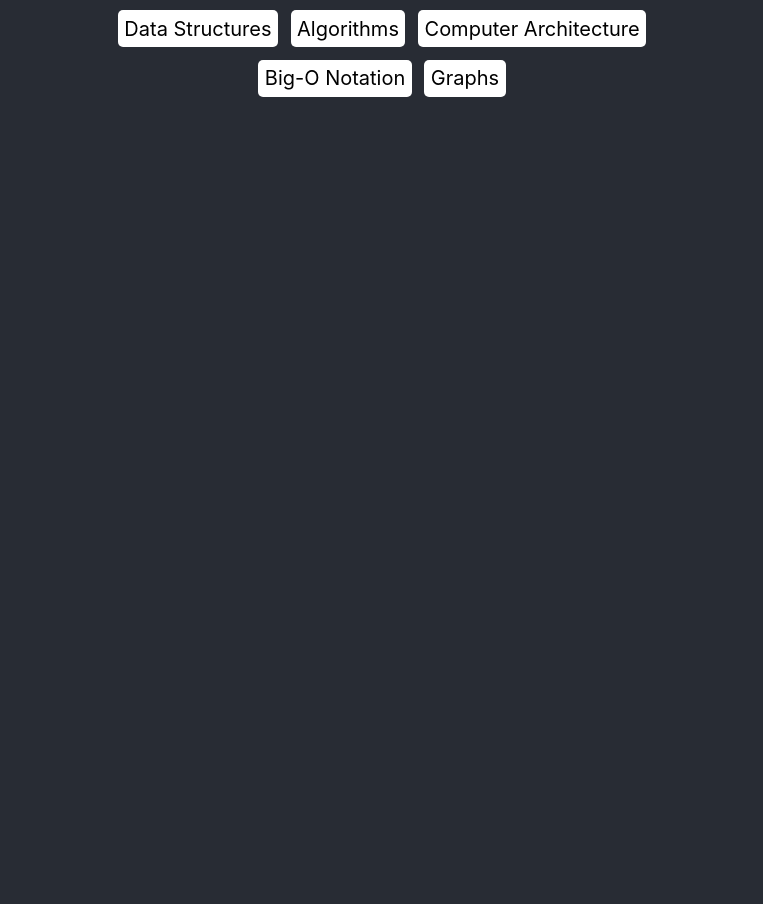
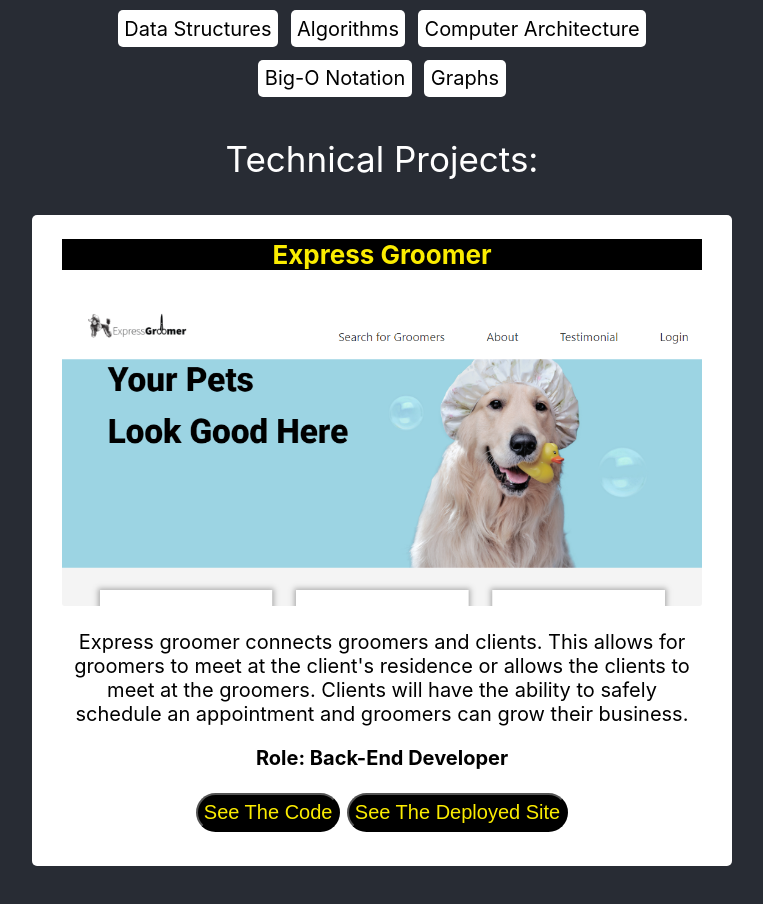
Before and after one commit to fnumilat/myportfolio, a React (Create React App) app in the folder my-portfolio/: page / in a window 1280 px wide. Shown: the part 1180-2084 px from the top of the page, without its empty margins (258-1021 px from the left). Before the commit the page ends 1283 px from the top, so only its background shows below. Built offline with nearby package versions, Linux system fonts and the light colour scheme.

Commit message:
Worked More On The Project Section.

```diff
--- a/my-portfolio/src/App.css
+++ b/my-portfolio/src/App.css
@@ -95,3 +95,69 @@
 .Tech-skill:hover {
   background-color: #FBEC00;
 }
+
+.Projects-section-header {
+  display: flex;
+  align-items: center;
+  justify-content: center;
+  font-size: 35px;
+  color: white;
+  margin-bottom: -1%;
+  /* border: white 2px solid; */
+}
+
+.Project {
+  display: flex;
+  flex-direction: column;
+  align-items: center;
+  justify-content: center;
+  margin-bottom: 4%;
+  margin-top: 1%;
+  padding: 30px;
+  /* border: white 2px solid; */
+  width: 50%;
+  background-color: white;
+  border-radius: 5px;
+}
+
+.Project-title {
+  font-size: 26px;
+  color: #FBEC00;
+  font-weight: bold;
+  margin-top: -5%;
+  background-color: black;
+}
+
+.Project-photo {
+  width: 100%;
+  border-radius: 3px;
+  /* border: solid #AA3939 1px; */
+}
+
+.Project-description {
+  font-size: 20px;
+  color: black;
+    /* border: solid #AA3939 1px; */
+}
+
+.Project-role {
+  font-size: 20px;
+  color: black;
+  font-weight: bold;
+    /* border: solid #AA3939 1px; */
+}
+
+.Project-button {
+  margin: .5%;
+  font-size: 20px;
+  border-radius: 20px;
+  color: #FBEC00;
+  background-color: black;
+  transition: 0.3s;
+  opacity: 1;
+  padding: 6px;
+}
+
+.Project-button:hover {
+  opacity: 0.6;
+}
--- a/my-portfolio/src/App.js
+++ b/my-portfolio/src/App.js
@@ -1,4 +1,5 @@
 import './App.css';
+import ExpressGroomer from './projects components/ExpressGroomer'
 import header_image from './images/header-photo.jpg';
 
 function App() {
@@ -11,9 +12,7 @@ function App() {
         <img src={header_image} className="App-header-photo"/>
       </header>
       <div className="About-section-header">
-        <p>
-          About Fnu Milat:
-        </p>
+        <p>About Fnu Milat:</p>
       </div>
       <div className="About-section-paragraph">
         <p>
@@ -26,9 +25,7 @@ function App() {
           </p>
       </div>
       <div className="Tech-skills-section-header">
-        <p>
-          Technical Skills:
-        </p>
+        <p>Technical Skills:</p>
       </div>
       <div className="Tech-skills-section-skills">
         <p className="Tech-skill">Javascript</p>
@@ -58,6 +55,12 @@ function App() {
         <p className="Tech-skill"> Big-O Notation</p>
         <p className="Tech-skill">Graphs</p>
       </div>
+      <div className="Projects-section-header">
+        <p>Technical Projects:</p>
+      </div>
+      <div className="Project">
+        <ExpressGroomer />
+      </div>
     </div>
   );
 }
--- /dev/null
+++ b/my-portfolio/src/projects components/ExpressGroomer.js
@@ -0,0 +1,28 @@
+import '../App.css';
+import express_groomer_image from '../images/express-groomer-photo.PNG';
+
+function ExpressGroomer() {
+  return (
+    <div>
+      <div className="Project-title">
+        <p>Express Groomer</p>
+      </div>
+      <img src={express_groomer_image} className="Project-photo"/>
+      <div className="Project-description">
+        <p>Express groomer connects groomers and clients. This allows for groomers to meet at the client's
+           residence or allows the clients to meet at the groomers. Clients will have the ability to safely schedule an
+           appointment and groomers can grow their business.
+        </p>
+      </div>
+      <div className="Project-role">
+        <p>Role: Back-End Developer</p>
+      </div>
+      <div className="Project-buttons">
+        <button className="Project-button">See The Code</button>
+        <button className="Project-button">See The Deployed Site</button>
+      </div>
+    </div>
+  );
+}
+
+export default ExpressGroomer;
```
Also changed, not shown: my-portfolio/src/images/express-groomer-photo.PNG (added), 1 other file (tests, documents, lock files or other folders).
